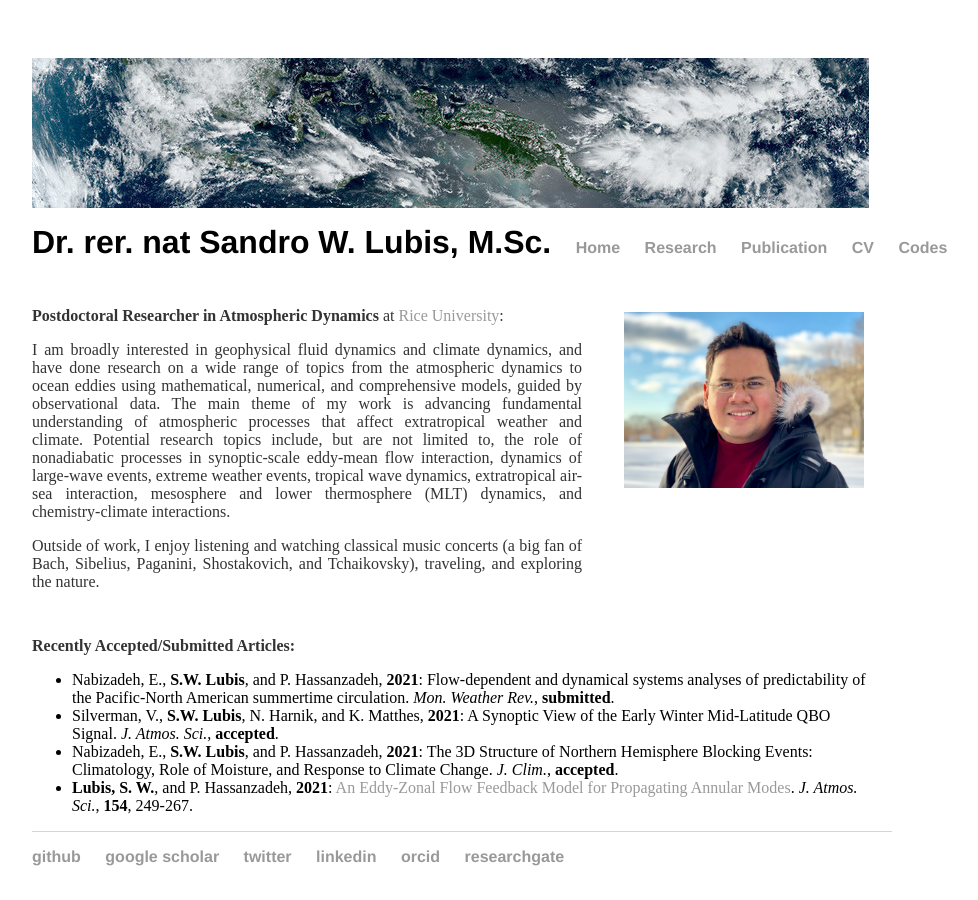
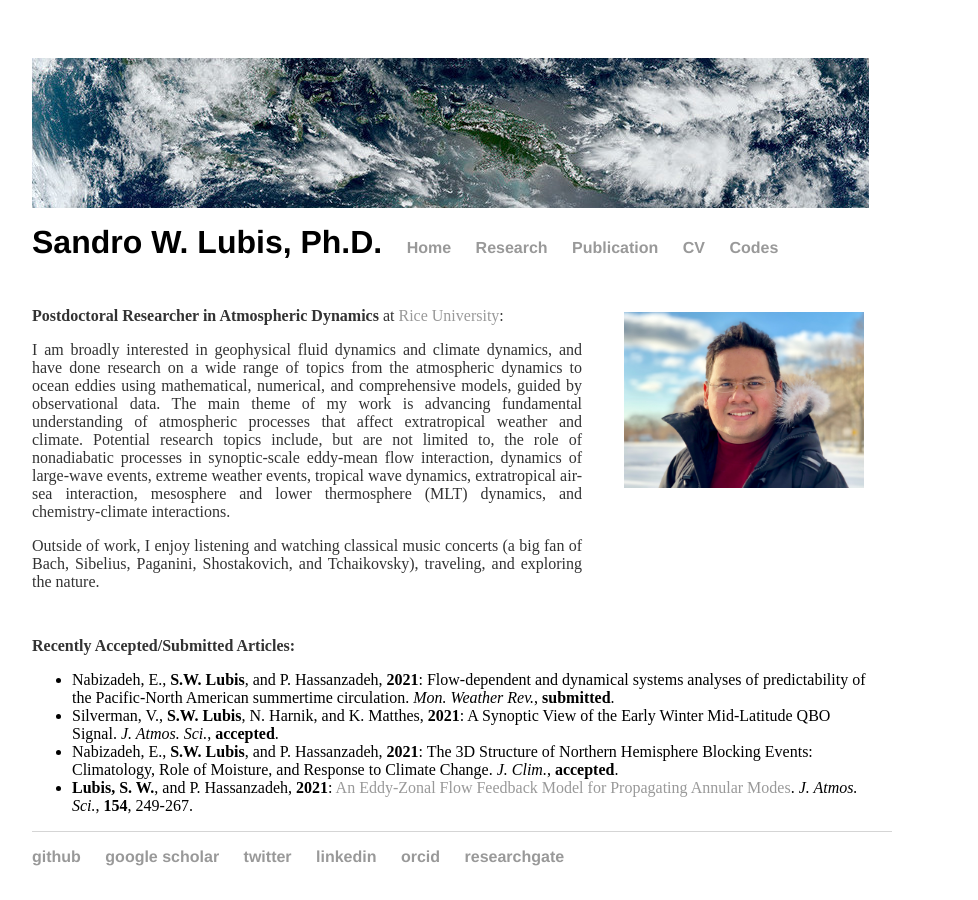
Before and after one commit to sandrolubis/sandrolubis.github.io, a Jekyll site: the page built from index.html, in a window 1280 px wide. Shown: the whole page, without its empty margins (276-1254 px from the left). Built offline with Jekyll 4.4.1, drawn with Linux system fonts in a browser that asks for light colours.

Commit message:
Update _config.yml

```diff
--- a/_config.yml
+++ b/_config.yml
@@ -1,2 +1,2 @@
-name: Dr. rer. nat Sandro W. Lubis, M.Sc.
+name: Sandro W. Lubis, Ph.D.
 markdown: kramdown
```
